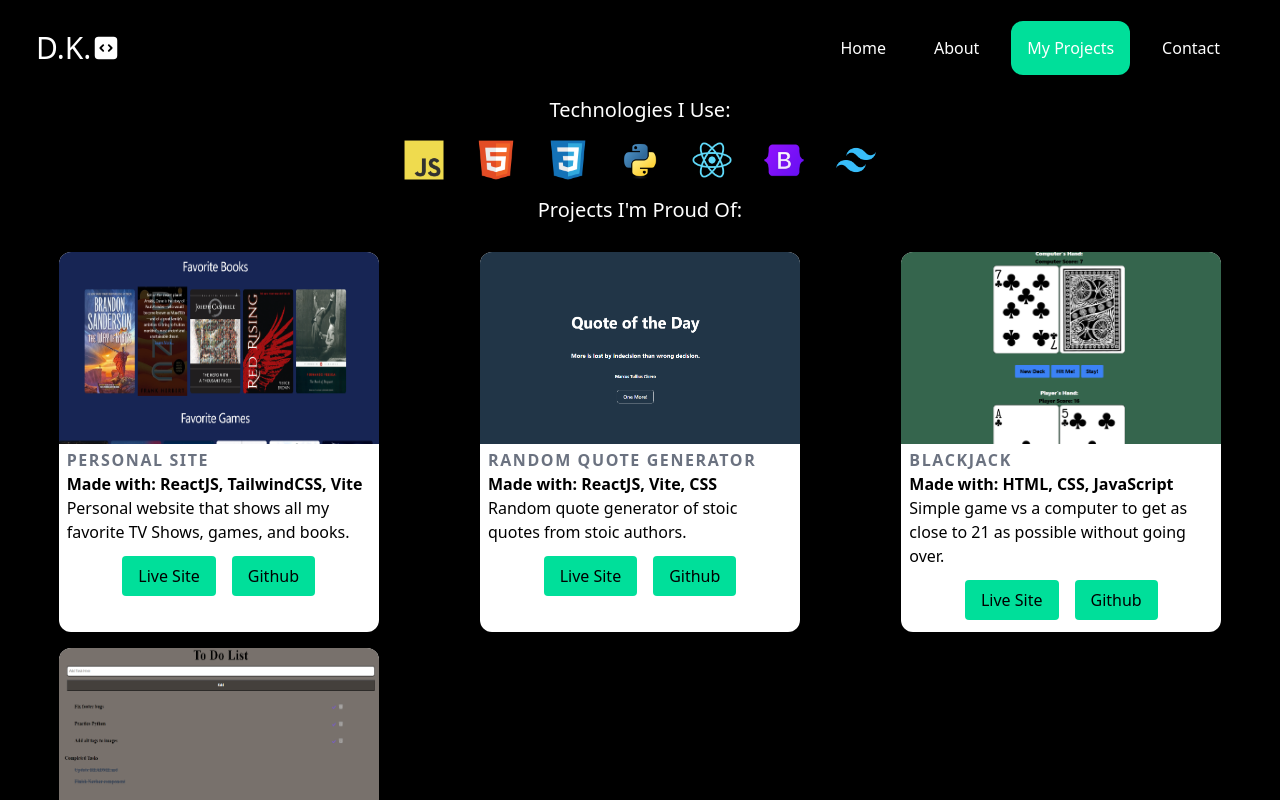
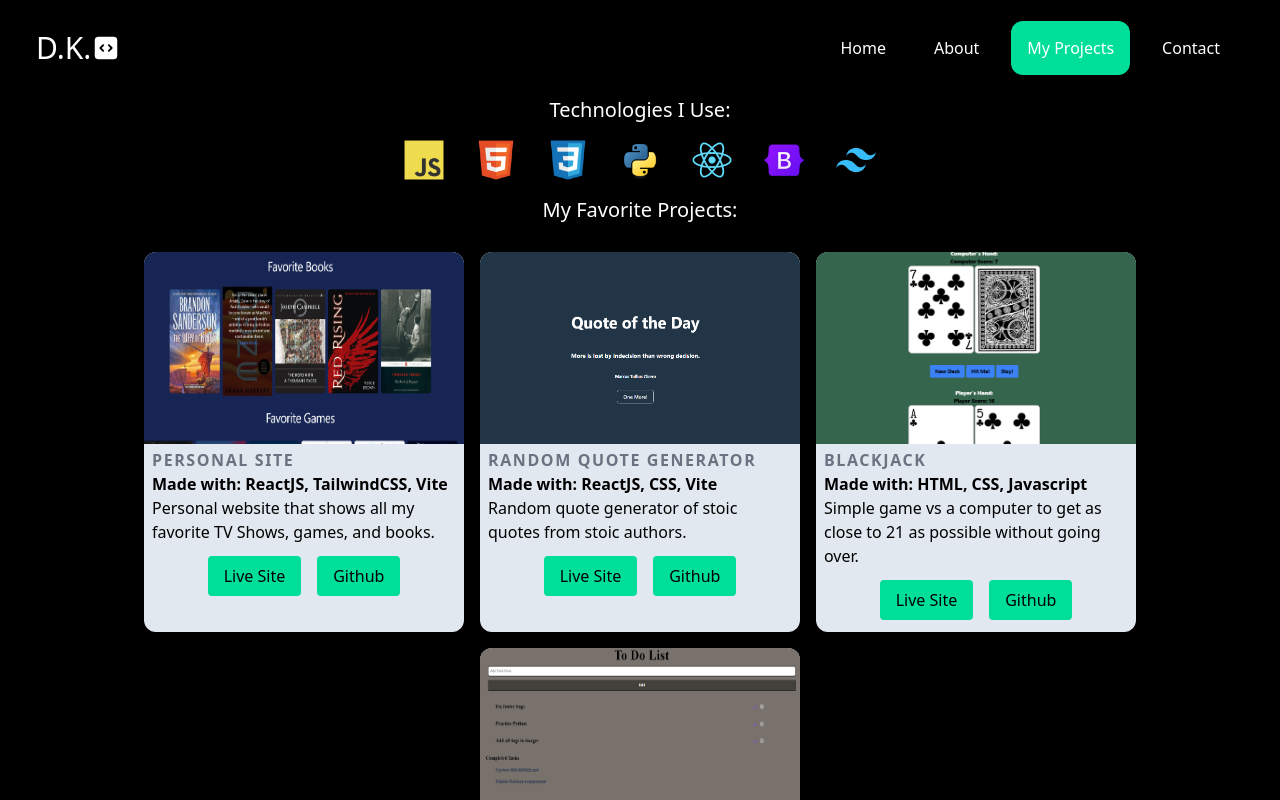
Before and after one commit to JabaDUDE/react-portfolio, a React (Vite) app: page /projects in a window 1280 px wide. Shown: the top 800 px of the page. Built offline with nearby package versions, Linux system fonts and the light colour scheme.

Commit message:
added text decoration to homepage and started to set up project card redo

```diff
--- a/src/assets/data.json
+++ b/src/assets/data.json
@@ -32,7 +32,8 @@
     "projects": [
         {
             "name": "Personal Site",
-            "technologies": "ReactJS, TailwindCSS, Vite",
+            "technologies": ["ReactJS", "TailwindCSS", "Vite"],
+            "technology": "ReactJS, TailwindCSS, Vite",
             "image": "src/assets/images/personal-site.png",
             "github": "https://github.com/JabaDUDE/react-personal",
             "link": "https://jabadude.github.io/react-personal/",
@@ -40,7 +41,8 @@
         },
         {
             "name": "Random Quote Generator",
-            "technologies": "ReactJS, Vite, CSS",
+            "technologies": ["ReactJS", "Vite", "CSS"],
+            "technology": "ReactJS, CSS, Vite",
             "image": "src/assets/images/quote-generator.png",
             "github": "https://github.com/JabaDUDE/react-quote-generator",
             "link": "https://stoic-quote-generator-five.vercel.app",
@@ -48,7 +50,8 @@
         },
         {
             "name": "BlackJack",
-            "technologies": "HTML, CSS, JavaScript",
+            "technologies": ["HTML", "CSS", "JavaScript"],
+            "technology": "HTML, CSS, Javascript",
             "image": "src/assets/images/blackjack.png",
             "github": "https://github.com/JabaDUDE/blackjack-site",
             "link": "https://jabadude.github.io/blackjack-site/",
@@ -56,7 +59,8 @@
         },
         {
             "name": "ToDo App",
-            "technologies": "ReactJS, TailwindCSS, Vite, Jest",
+            "technologies": ["ReactJS", "TailwindCSS", "Vite", "Jest"],
+            "technology": "ReactJS, TailwindCSS, Vite, Jest",
             "image": "src/assets/images/react-todo.png",
             "github": "https://github.com/JabaDUDE/react-todo",
             "link": "https://react-todo-five-opal.vercel.app/",
--- a/src/components/pages/index.jsx
+++ b/src/components/pages/index.jsx
@@ -4,7 +4,7 @@ function Home() {
   return (
     <div className="bg-black text-white h-screen flex flex-col items-center justify-center">
       <div className='text-left'>
-        <h1 className='text-7xl'>I'm Dakota!</h1>
+        <h1 className='text-7xl'>I'm <span className='bg-gradient-to-r from-[#57aa8d] to-[#19ebba] text-transparent bg-clip-text'>Dakota</span></h1>
         <h3 className="text-lg">Chronically curious and forever knowledge seeking. What will I learn today?</h3>
       </div>
     </div>
--- a/src/components/pages/projects/Card.jsx
+++ b/src/components/pages/projects/Card.jsx
@@ -18,15 +18,15 @@ const Button = ({ link, text }) => {
 }
 
 
-export default function Card({ project: {name, technologies, image, link, github, description} }) {
+export default function Card({ project: {name, technology, image, link, github, description} }) {
   return (
-    <div className='bg-white rounded-xl w-80 flex flex-col'>
+    <div className='bg-slate-200 rounded-xl w-80 flex flex-col'>
     <img src={image} alt={name} className='w-full h-48 rounded-t-xl mb-1' />
     <div className='text-black px-2'>
         <h1 className='text-gray-500 font-bold tracking-widest mb-0 uppercase'>{name}</h1>
-        <h3 className='font-bold mt-0'>Made with: {technologies}</h3>
+        <h3 className='font-bold mt-0'>Made with: {technology} </h3>
         <p>{description}</p>
-        <div className='flex gap-4 justify-center my-3 self-end'>
+        <div className='flex gap-4 my-3 justify-center'>
           <Button link={link} text='Live Site' />
           <Button link={github} text='Github' />
         </div>
--- a/src/components/pages/projects/Projects.jsx
+++ b/src/components/pages/projects/Projects.jsx
@@ -6,7 +6,7 @@ function Projects() {
   const Project = data.projects
 
   return (
-    <div className='min-h-screen'>
+    <div className='flex flex-col'>
 
       <h1 className='text-center text-xl'>Technologies I Use:</h1>
 
@@ -18,9 +18,9 @@ function Projects() {
         })}
       </div>
 
-      <h1 className='text-center text-xl'>Projects I'm Proud Of:</h1>
+      <h1 className='text-center text-xl'>My Favorite Projects:</h1>
 
-      <div className='grid grid-cols-1 md:grid-cols-2 lg:grid-cols-3 place-items-center gap-4 my-3 mx-auto p-4 items-stretch'>
+      <div className='flex flex-wrap justify-center gap-4 my-3 mx-auto p-4 items-stretch'>
         {Project.map((project, index) => {
           return <Card project={project} key={index} />
         })}
```
